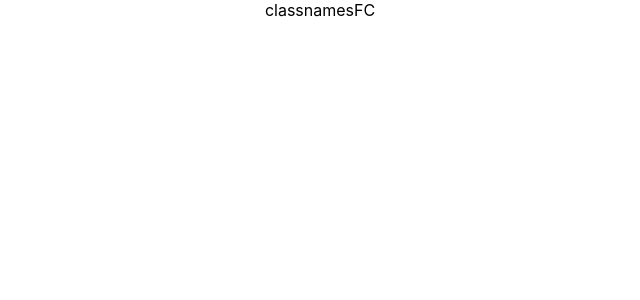
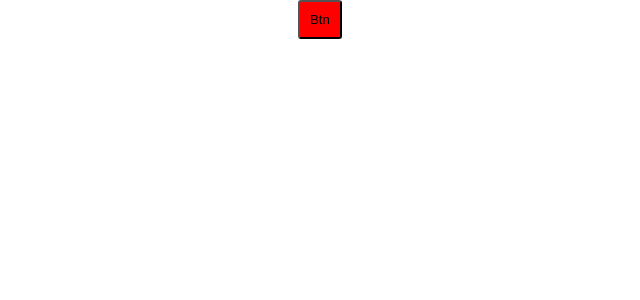
Before and after one commit to lqzhgood/react-questionnaire, a React (Create React App) app: page / in a window 1280 px wide. Shown: the top 300 px of the page, without its empty margins (320-960 px from the left). Built offline with nearby package versions, Linux system fonts and the light colour scheme.

Commit message:
✨ feat(css): styled-components

```diff
--- a/package.json
+++ b/package.json
@@ -17,6 +17,7 @@
 		"react-dom": "^18.2.0",
 		"react-scripts": "5.0.1",
 		"sass": "^1.69.0",
+		"styled-components": "^6.0.8",
 		"typescript": "^4.9.5",
 		"web-vitals": "^2.1.4"
 	},
@@ -67,6 +68,7 @@
 		]
 	},
 	"devDependencies": {
+		"@types/styled-components": "^5.1.28",
 		"eslint-config-prettier": "^9.0.0",
 		"eslint-plugin-prettier": "^5.0.0",
 		"prettier": "^3.0.3"
--- a/src/App.tsx
+++ b/src/App.tsx
@@ -12,6 +12,7 @@ import useMouse from './hooks/useMouse';
 import useGetInfo from './hooks/useGetInfo';
 import ClosureTrap from './demo/ClosureTrap';
 import ClassnamesFC from './demo/ClassnamesFC';
+import StyledComponents from './demo/StyledComponents';
 
 function App() {
     const count = useState();
@@ -31,7 +32,8 @@ function App() {
             {/* {x},{y} */}
             {/* {loading ? '加载中...' : info} */}
             {/* <ClosureTrap /> */}
-            <ClassnamesFC />
+            {/* <ClassnamesFC /> */}
+            <StyledComponents />
         </div>
     );
 }
--- /dev/null
+++ b/src/demo/StyledComponents.tsx
@@ -0,0 +1,14 @@
+import React from 'react';
+import styled from 'styled-components';
+
+const Button = styled.button`
+    background: red;
+    border-radius: 3px;
+    padding: 10px;
+`;
+
+const styledComponents = () => {
+    return <Button>Btn</Button>;
+};
+
+export default styledComponents;
```
Also changed, not shown: 1 other file (tests, documents, lock files or other folders).
